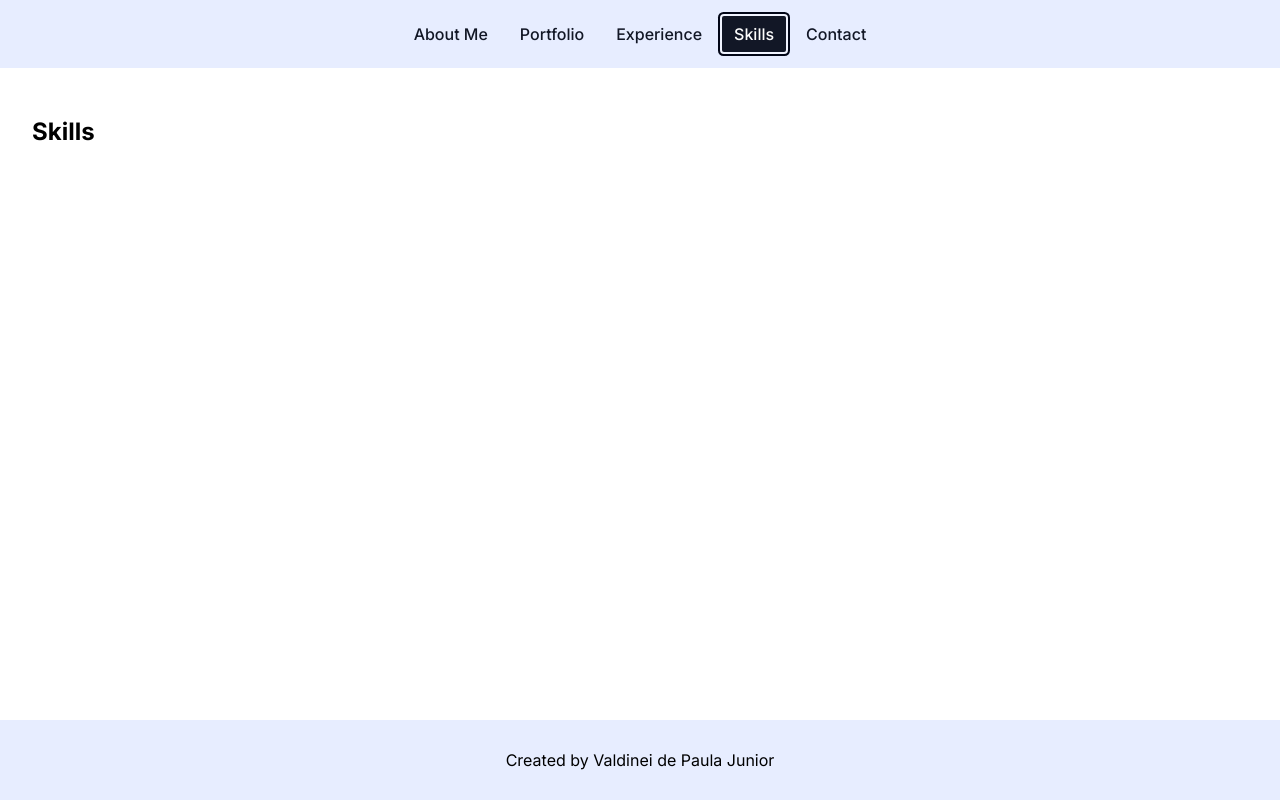
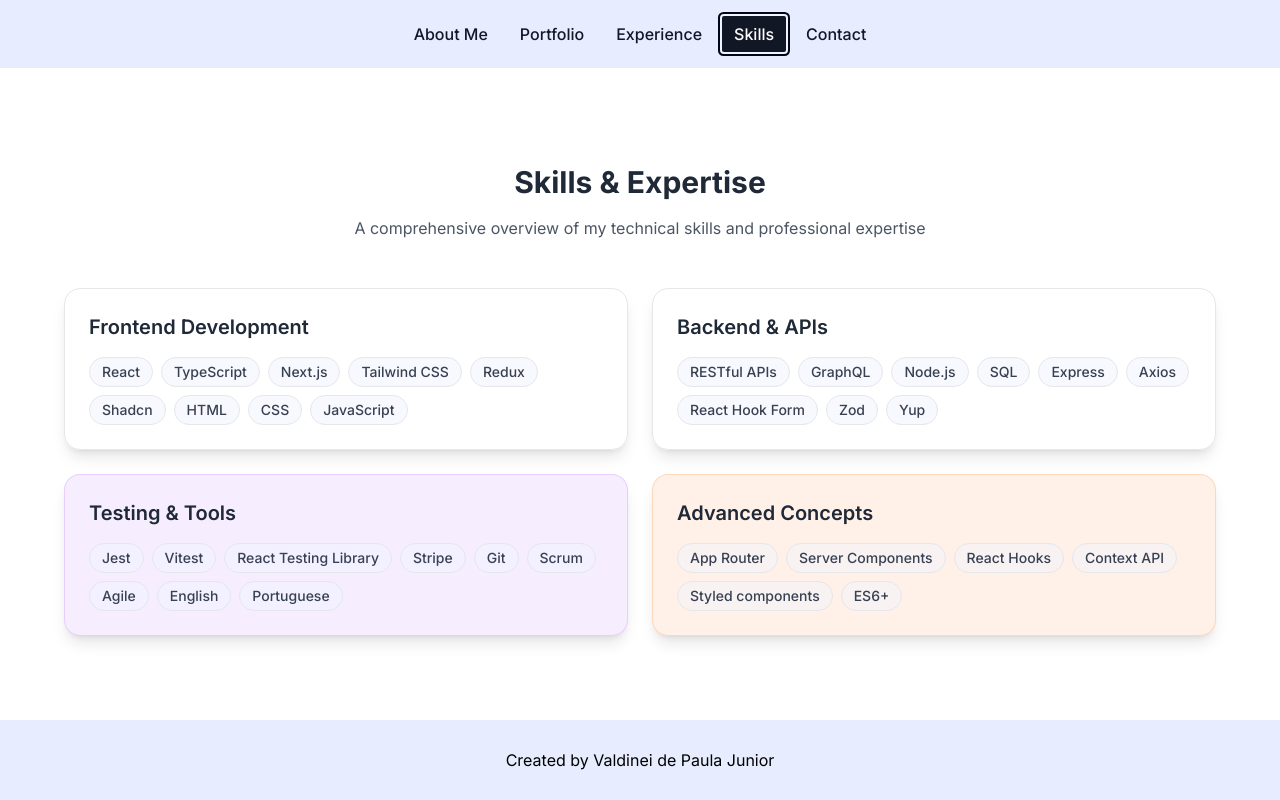
Before and after one commit to ValdineiJunior/valdinei-junior-landing-page, a Next.js app: page / in a window 1280 px wide. Both pictures are taken after a click on the tab "Skills". Built offline with nearby package versions, Linux system fonts and the light colour scheme.

Commit message:
feat: create skills component

```diff
--- a/app/page.tsx
+++ b/app/page.tsx
@@ -1,4 +1,5 @@
 import { About } from "@/components/About";
+import { Skills } from "@/components/Skills";
 import { Tabs, TabsContent, TabsList, TabsTrigger } from "@/components/ui/tabs";
 
 export default function Home() {
@@ -37,7 +38,7 @@ export default function Home() {
             <h1 className="text-2xl font-bold">Experience</h1>
           </TabsContent>
           <TabsContent value="skills" className="mt-4">
-            <h1 className="text-2xl font-bold">Skills</h1>
+            <Skills />
           </TabsContent>
           <TabsContent value="contact" className="mt-4">
             <h1 className="text-2xl font-bold">Contact</h1>
--- /dev/null
+++ b/components/Skills.tsx
@@ -0,0 +1,121 @@
+const skills = [
+  {
+    category: "Frontend Development",
+    items: [
+      "React",
+      "TypeScript",
+      "Next.js",
+      "Tailwind CSS",
+      "Redux",
+      "Shadcn",
+      "HTML",
+      "CSS",
+      "JavaScript",
+    ],
+    color: "bg-blue-500/10",
+    borderColor: "border-blue-500/20",
+    hoverColor: "hover:bg-blue-500/20",
+  },
+  {
+    category: "Backend & APIs",
+    items: [
+      "RESTful APIs",
+      "GraphQL",
+      "Node.js",
+      "SQL",
+      "Express",
+      "Axios",
+      "React Hook Form",
+      "Zod",
+      "Yup",
+    ],
+    color: "bg-green-500/10",
+    borderColor: "border-green-500/20",
+    hoverColor: "hover:bg-green-500/20",
+  },
+  {
+    category: "Testing & Tools",
+    items: [
+      "Jest",
+      "Vitest",
+      "React Testing Library",
+      "Stripe",
+      "Git",
+      "Scrum",
+      "Agile",
+      "English",
+      "Portuguese",
+    ],
+    color: "bg-purple-500/10",
+    borderColor: "border-purple-500/20",
+    hoverColor: "hover:bg-purple-500/20",
+  },
+  {
+    category: "Advanced Concepts",
+    items: [
+      "App Router",
+      "Server Components",
+      "React Hooks",
+      "Context API",
+      "Styled components",
+      "ES6+",
+    ],
+    color: "bg-orange-500/10",
+    borderColor: "border-orange-500/20",
+    hoverColor: "hover:bg-orange-500/20",
+  },
+];
+
+const SkillCard = ({
+  category,
+  items,
+  color,
+  borderColor,
+  hoverColor,
+}: {
+  category: string;
+  items: string[];
+  color: string;
+  borderColor: string;
+  hoverColor: string;
+}) => {
+  return (
+    <div
+      className={`rounded-2xl p-6 ${color} border ${borderColor} shadow-lg transition-all duration-300 ${hoverColor} hover:scale-[1.02] hover:shadow-xl`}
+    >
+      <h3 className="mb-4 text-xl font-semibold text-gray-800">{category}</h3>
+      <div className="flex flex-wrap gap-2">
+        {items.map((skill) => (
+          <span
+            key={skill}
+            className="rounded-full border border-gray-200 bg-white/50 px-3 py-1 text-sm font-medium text-gray-700 transition-all duration-300 hover:bg-white hover:shadow-md"
+          >
+            {skill}
+          </span>
+        ))}
+      </div>
+    </div>
+  );
+};
+
+export const Skills = () => {
+  return (
+    <div className="mx-auto max-w-7xl px-4 py-12 sm:px-6 lg:px-8">
+      <div className="mb-12 text-center">
+        <h2 className="mb-4 text-3xl font-bold text-gray-800">
+          Skills & Expertise
+        </h2>
+        <p className="mx-auto max-w-2xl text-gray-600">
+          A comprehensive overview of my technical skills and professional
+          expertise
+        </p>
+      </div>
+
+      <div className="grid grid-cols-1 gap-6 md:grid-cols-2">
+        {skills.map((skill) => (
+          <SkillCard key={skill.category} {...skill} />
+        ))}
+      </div>
+    </div>
+  );
+};
```
